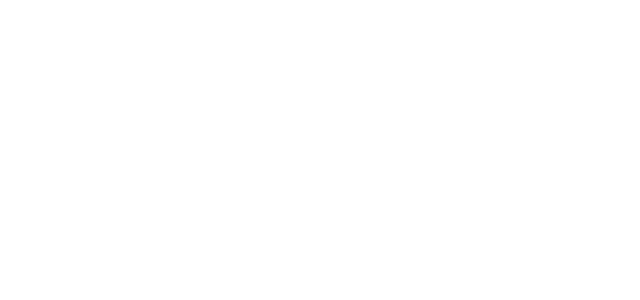
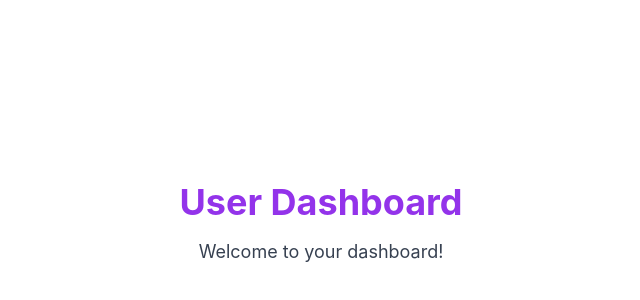
Before and after one commit to Madmaxx992/HXStudioPOC, a React (Vite) app: page /user/dashboard in a window 1280 px wide. Before the commit this address had no page. Shown: the part 176-476 px from the top of the page, without its empty margins (319-959 px from the left). Built offline with nearby package versions, Linux system fonts and the light colour scheme.

Commit message:
Added user dashboard Changes in Login.jsx and app.jsx

```diff
--- a/src/App.jsx
+++ b/src/App.jsx
@@ -2,6 +2,8 @@ import { BrowserRouter as Router, Route, Routes } from "react-router-dom";
 import Login from "./pages/Login";
 import AdminDashboard from "./pages/AdminDashboard";
 import ProductUpload from "./components/ProductUpload";
+import UserDashboard from "./pages/UserDashboard";
+
 
 function App() {
   return (
@@ -10,6 +12,7 @@ function App() {
         <Routes>
           <Route path="/" element={<Login />} />
           <Route path="/admin/dashboard" element={<AdminDashboard />} />
+          <Route path="/user/dashboard" element={<UserDashboard />} />
           <Route path="/admin/dashboard/upload" element={<ProductUpload />} />
           {/* Add other routes here */}
         </Routes>
--- a/src/pages/Login.jsx
+++ b/src/pages/Login.jsx
@@ -37,7 +37,6 @@ const Login = () => {
 
       const { token, role } = response.data;
 
-      if (role === 'admin') {
       Swal.fire({
         title: 'Success!',
         text: 'Login successful.',
@@ -49,7 +48,11 @@ const Login = () => {
       localStorage.setItem('token', token);
 
       setLoading(false);
-        navigate('/admin/dashboard');
+
+      if (role === 'admin') {
+        navigate('/admin/dashboard');  // Navigate to the admin dashboard
+      } else if (role === 'user') {
+        navigate('/user/dashboard');  // Navigate to the user dashboard
       } else {
         Swal.fire({
           title: 'Access Denied',
@@ -69,6 +72,7 @@ const Login = () => {
       setLoading(false);
     }
   };
+
 
   return (
     <div
--- /dev/null
+++ b/src/pages/UserDashboard.jsx
@@ -0,0 +1,13 @@
+import React from 'react';
+
+const UserDashboard = () => {
+  return (
+    <div className="min-h-screen flex flex-col justify-center items-center">
+      <h1 className="text-4xl font-bold text-purple-600 mb-4">User Dashboard</h1>
+      <p className="text-lg text-gray-700">Welcome to your dashboard!</p>
+      {/* You can add more user-specific content here */}
+    </div>
+  );
+};
+
+export default UserDashboard;
```
Lines whose indentation alone changed are shown as unchanged.
